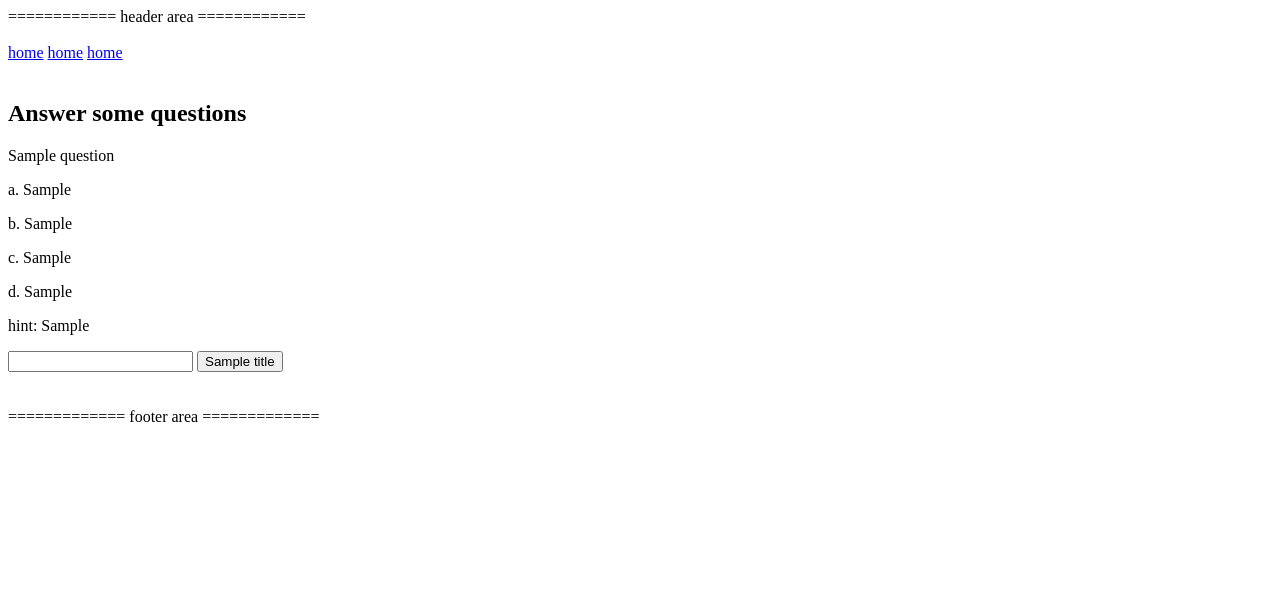
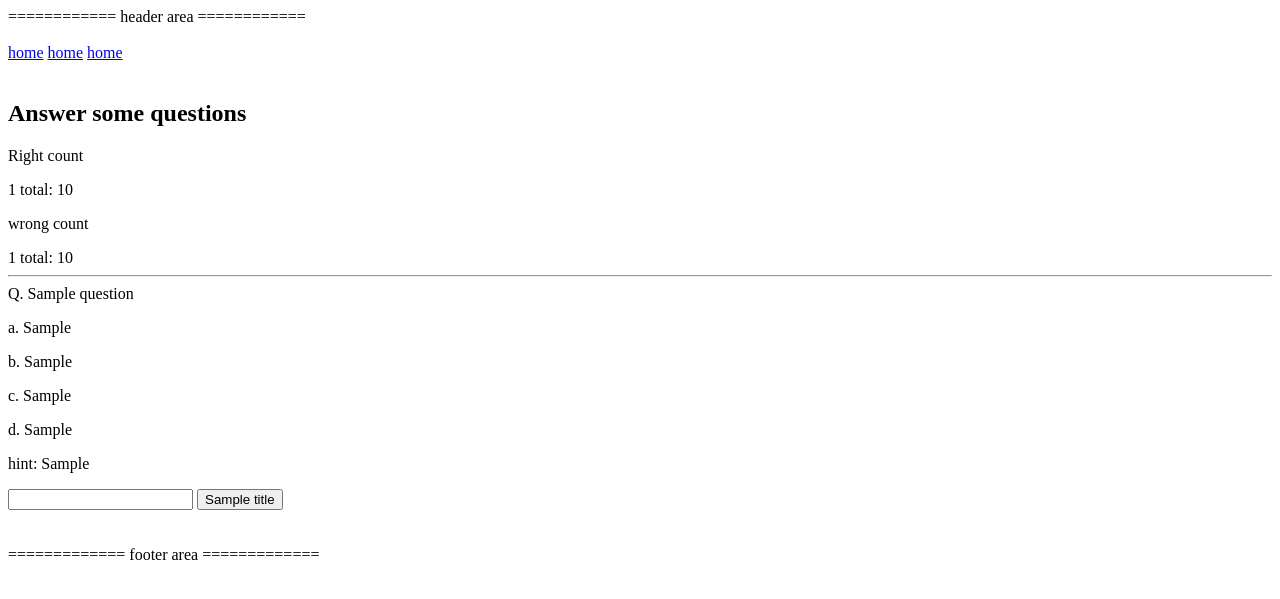
Before and after one commit to suresh466/mcguru, a Django app: template questions/templates/questions/answer.html in a window 1280 px wide. Shown: the top 599 px of the page. Run offline with Django 3.2, Linux system fonts and the light colour scheme; tables that the repository leaves empty hold one stand-in row (values such as "Sample post"); the template is opened without the code that fills it: values that come from a table or form of the project are taken from there, most other values are stand-ins (such as "Sample title", 1, 10 or a date in 2020).

Commit message:
add to right and wrong count according to the answer delete questions with certain right count after the last question

```diff
--- a/questions/models.py
+++ b/questions/models.py
@@ -23,7 +23,7 @@ class Question(models.Model):
             default=0,blank=False,editable=False)
 
     def __str__(self):
-        return self.num
+        return str(self.num)
 
 class Info(models.Model):
     date_created = models.DateTimeField(auto_now_add=True)
@@ -33,4 +33,4 @@ class Info(models.Model):
     iteration_num = models.PositiveIntegerField(default=1,blank=False,editable=False)
 
     def __str__(self):
-        return self.last_answered
+        return str(self.total_questions)
--- a/questions/templates/questions/answer.html
+++ b/questions/templates/questions/answer.html
@@ -14,7 +14,14 @@
 
 {% if question != 'False' %}
 
-{{question.question}}
+<p>Right count</p>
+{{question.right_count}}
+total: {{question.total_right_count}}
+<p>wrong count</p>
+{{question.wrong_count}}
+total: {{question.total_wrong_count}}
+<hr>
+Q. {{question.question}}
 <p>a. {{question.opt_a}}</p>
 <p>b. {{question.opt_b}}</p>
 <p>c. {{question.opt_c}}</p>
```
Also changed, not shown: questions/views.py (+7 -0 lines).
